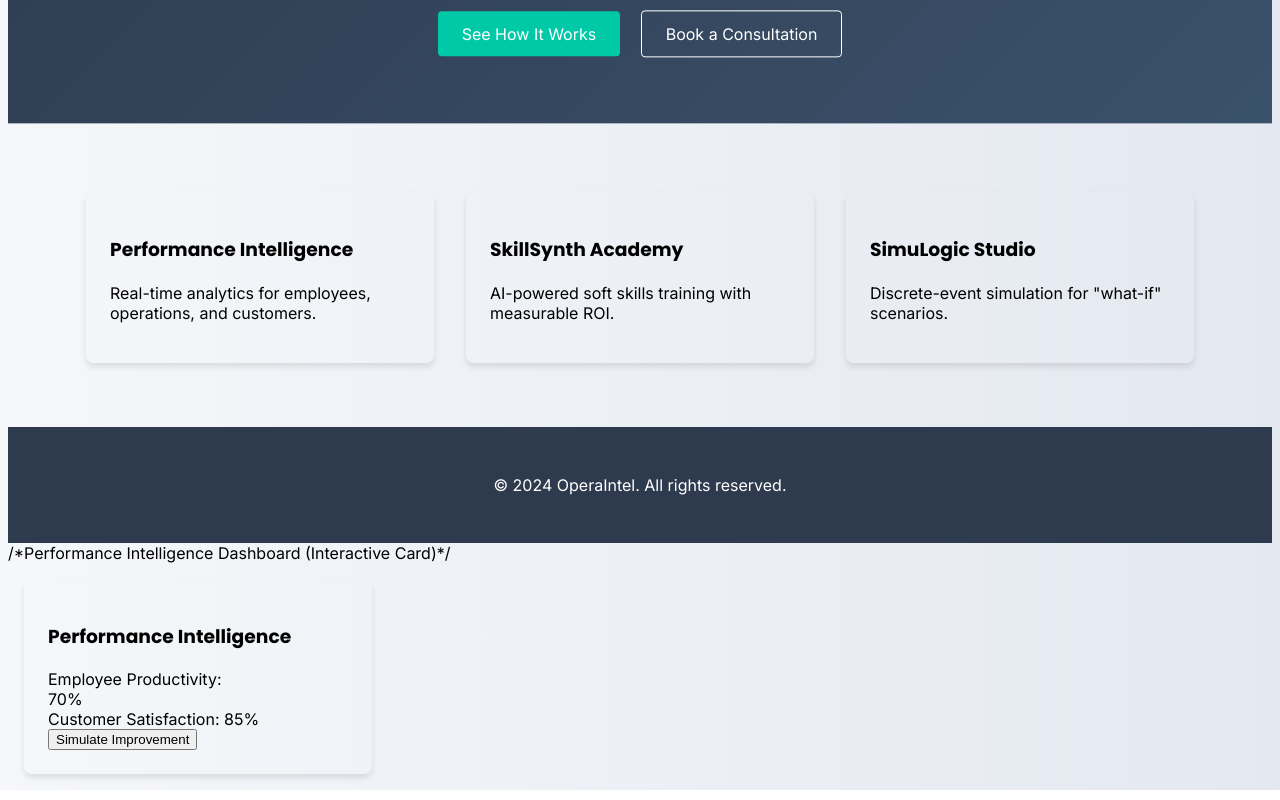
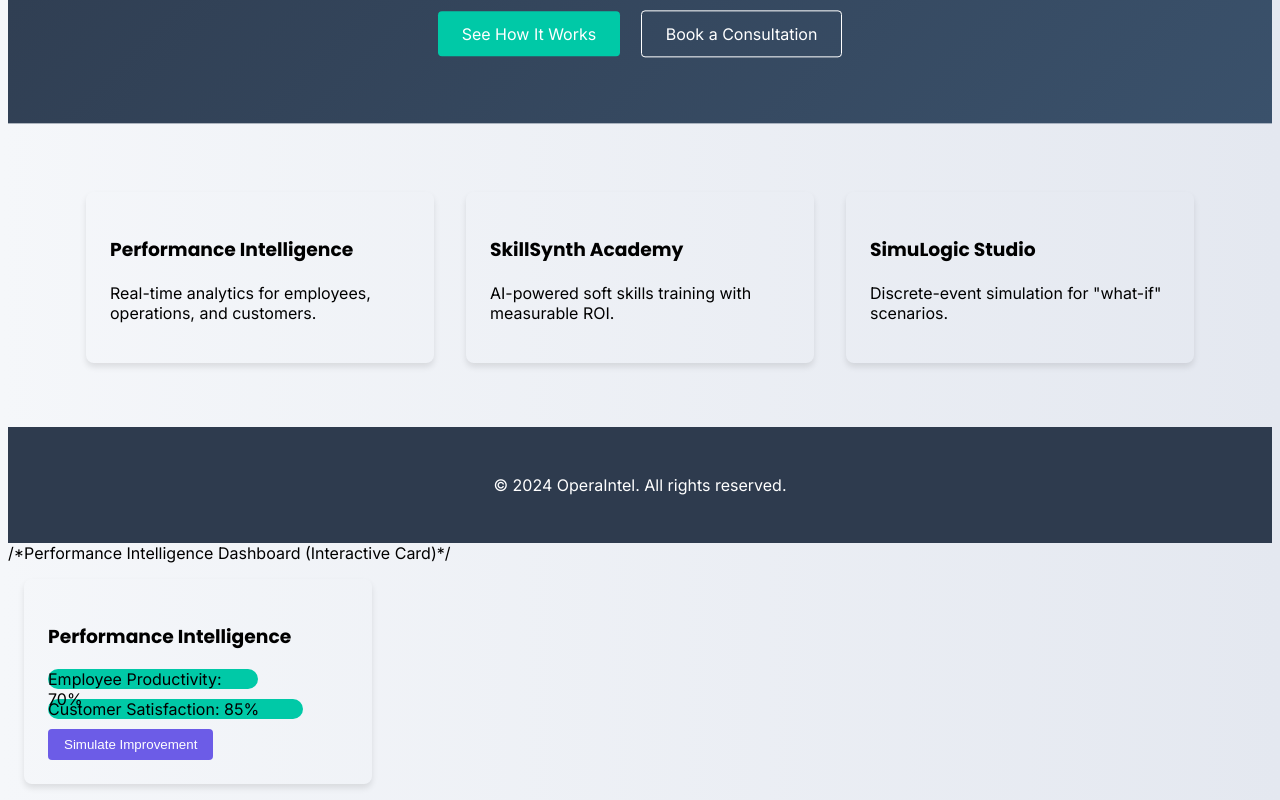
Before and after one commit to fahim749/opera-intel, a plain HTML site: page index.html in a window 1280 px wide. Shown: the part 382-1182 px from the top of the page. Drawn offline with Linux system fonts and the light colour scheme.

Commit message:
Update style.css

```diff
--- a/css/style.css
+++ b/css/style.css
@@ -96,3 +96,21 @@ footer {
   background: #2E3B4E;
   color: white;
 }
+
+/* =============PM intelligent Dashboard======================*/
+
+.kpi-bar {
+  height: 20px;
+  background: var(--secondary);
+  margin: 10px 0;
+  border-radius: 10px;
+  transition: width 1s;
+}
+.simulate-btn {
+  background: var(--accent);
+  color: white;
+  border: none;
+  padding: 8px 16px;
+  border-radius: 4px;
+  cursor: pointer;
+}
```
